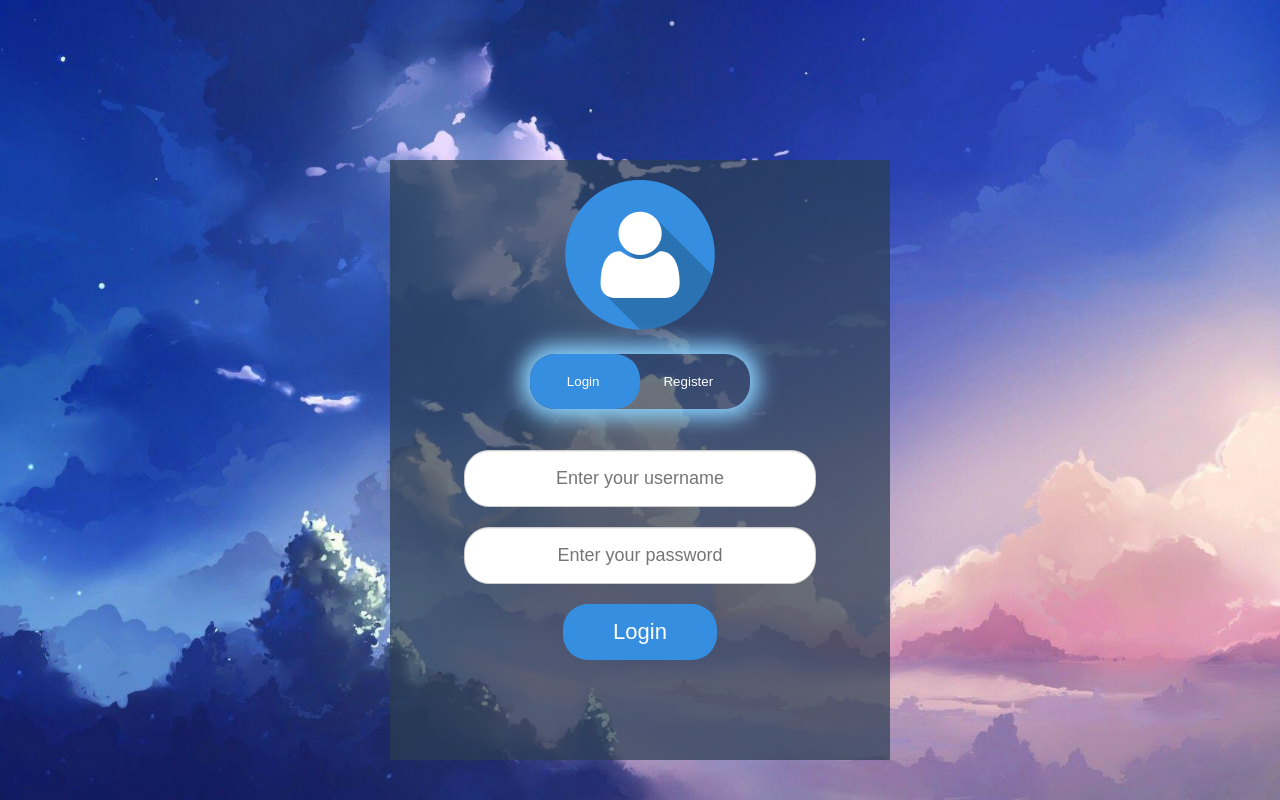
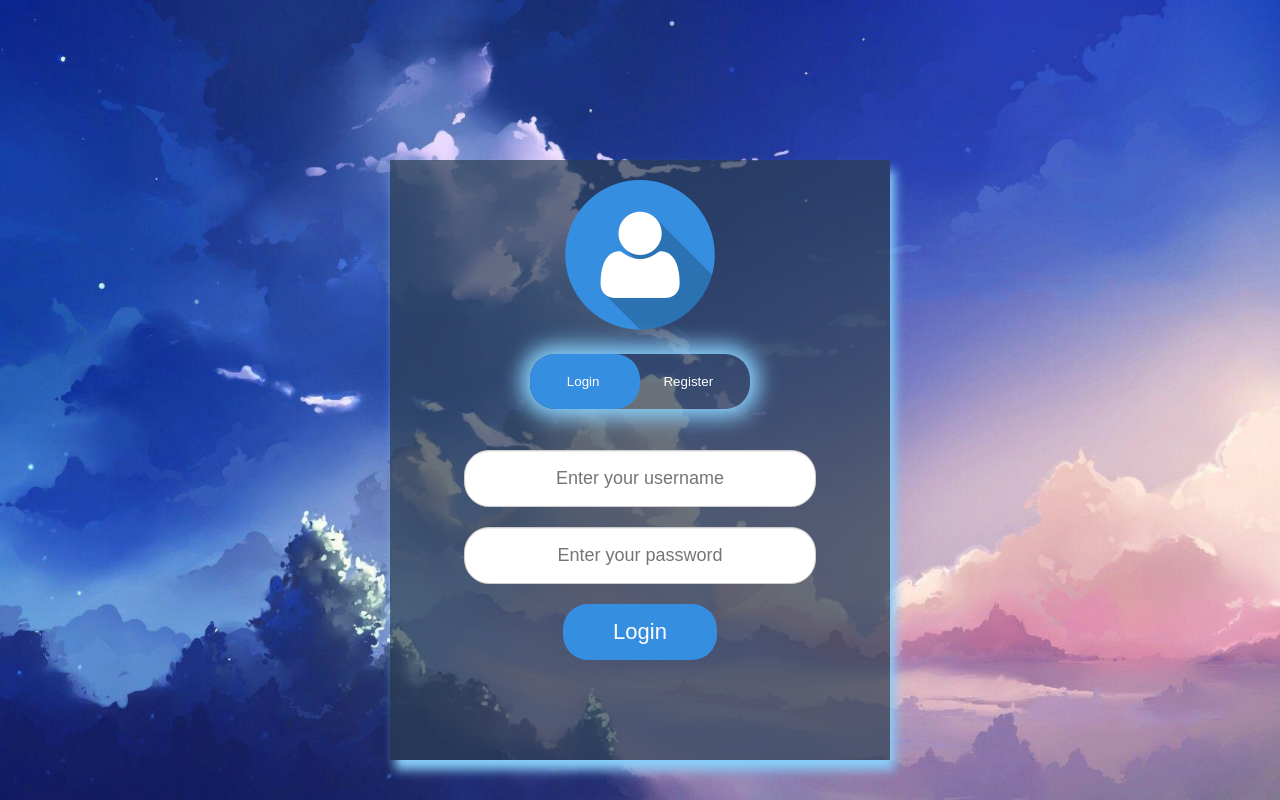
Before and after one commit to alam1517/Account-Info-Storage-Website, a PHP site: page / in a window 1280 px wide. Run offline with PHP 8.4, Linux system fonts and the light colour scheme.

Commit message:
updated files

```diff
--- a/css/style.css
+++ b/css/style.css
@@ -21,13 +21,13 @@
 	background-color: rgba(44, 62, 80,0.7);
 	margin-top: 160px;
     overflow: hidden;
+    box-shadow: 5px 10px 10px lightskyblue;
 }
 
 .form-box img {
     width: 150px;
 	height: 150px;
 	margin-top: 20px;
-    /* margin-bottom: 20px; */
 }
 
 .button-box {
--- a/index.php
+++ b/index.php
@@ -29,6 +29,7 @@
         </div>
     </div>
 
+    <!-- toggle buttons (Login and Register) script -->
     <script>
         var x = document.getElementById("login");
         var y = document.getElementById("register");
```
